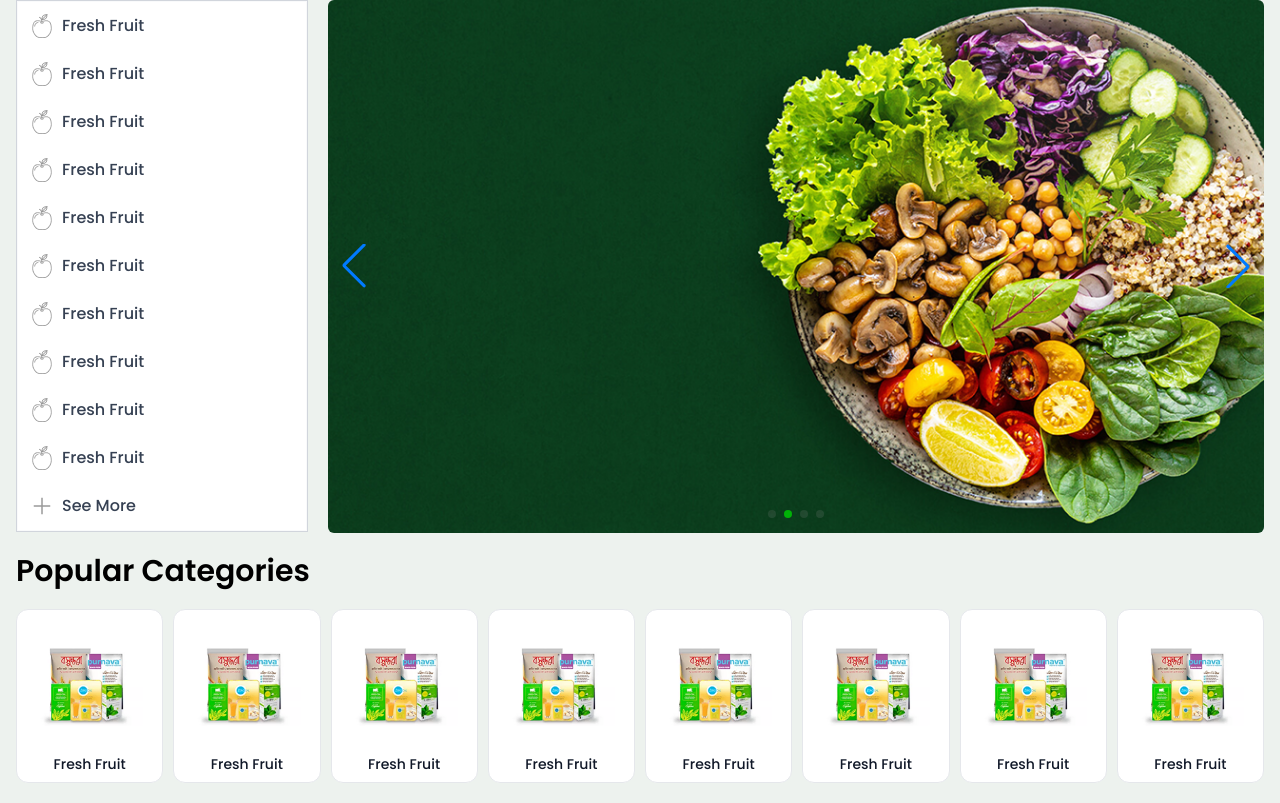
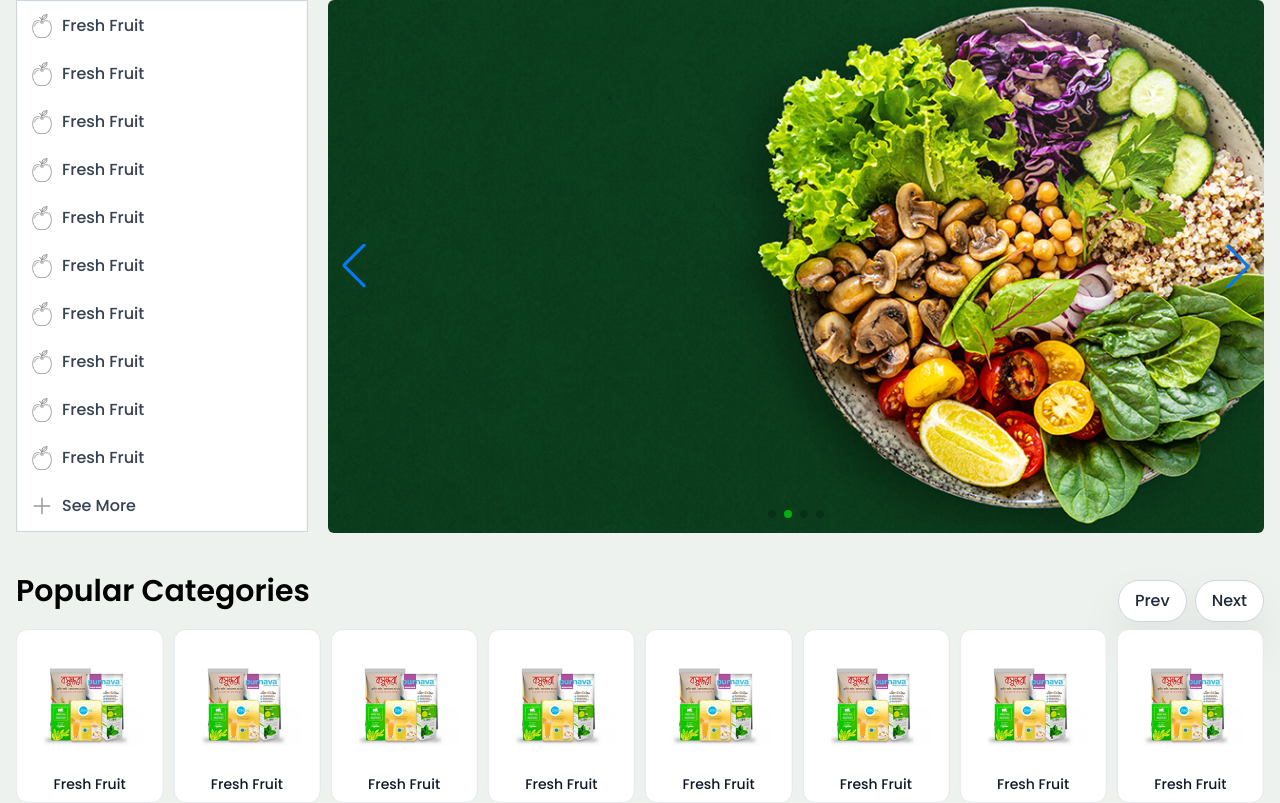
Before and after one commit to wahidhasib/-Laravel-vue-js, a Vue app in the folder Frontend/: page / in a window 1280 px wide. Shown: the top 803 px of the page. Built offline with nearby package versions, Linux system fonts and the light colour scheme.

Commit message:
Fix: carousel item fixed

```diff
--- a/Frontend/src/Pages/HomeView.vue
+++ b/Frontend/src/Pages/HomeView.vue
@@ -32,6 +32,17 @@ const onSwiperInit = (swiper) => {
     swiper.pagination.render()
     swiper.pagination.update()
 }
+
+const catPrevEl = ref(null)
+const catNextEl = ref(null)
+
+const onCategorySwiperInit = (swiper) => {
+  swiper.params.navigation.prevEl = catPrevEl.value
+  swiper.params.navigation.nextEl = catNextEl.value
+
+  swiper.navigation.init()
+  swiper.navigation.update()
+}
 </script>
 
 <template>
@@ -45,15 +56,31 @@ const onSwiperInit = (swiper) => {
     </div>
 
     <!-- Categories section -->
-    <section class="max-w-7xl mx-auto px-4 my-5">
-        <h2 class="font-semibold text-2xl md:text-3xl mb-5">Popular Categories</h2>
+    <section class="max-w-7xl mx-auto px-4 mt-10">
+        <div class="flex gap-3 items-center justify-between">
+            <h2 class="font-semibold text-2xl md:text-3xl mb-5">Popular Categories</h2>
+            <div class="flex gap-2">
+                    <button ref="catPrevEl"
+                        class="px-4 py-2 border rounded-full shadow-2xl border-gray-300 hover:bg-primary-dark bg-white font-medium text-gray-800 hover:text-white cursor-pointer duration-300">
+                        Prev
+                    </button>
+                    <button ref="catNextEl"
+                        class="px-4 py-2 border rounded-full shadow-2xl border-gray-300 hover:bg-primary-dark bg-white font-medium text-gray-800 hover:text-white cursor-pointer duration-300">
+                        Next
+                    </button>
+                </div>
+        </div>
         <!-- <div class="grid gap-3 grid-cols-3 sm:grid-cols-4 md:grid-cols-5 lg:grid-cols-6 xl:grid-cols-8 mt-3">
         </div> -->
-        <swiper :slidesPerView="1" :spaceBetween="10" :breakpoints="{
+        <swiper :modules="[Pagination, Autoplay, Navigation]" :slidesPerView="1" :spaceBetween="10" :breakpoints="{
             320: { slidesPerView: 3 },
             768: { slidesPerView: 6 },
             1024: { slidesPerView: 8 }
-        }" class="mySwiper">
+        }"
+        :autoplay="{delay: 2000}"
+        :navigation="{ prevEl: null, nextEl: null }"
+        @swiper="onCategorySwiperInit"
+        class="mySwiper">
             <SwiperSlide v-for="i in 20" :key="i">
                 <CategoryComponent></CategoryComponent>
             </SwiperSlide>
@@ -135,16 +162,3 @@ const onSwiperInit = (swiper) => {
         </div>
     </section>
 </template>
-
-<style>
-/* Inactive bullets (optional) */
-.swiper-pagination-bullet {
-    background-color: gray;
-    /* or whatever color you want for inactive bullets */
-}
-
-/* Active bullet */
-.swiper-pagination-bullet-active {
-    background-color: #00B207 !important;
-}
-</style>
--- a/Frontend/style.css
+++ b/Frontend/style.css
@@ -9,3 +9,21 @@
 * {
     font-family: var(--font-poppins);
 }
+
+
+/* Swiper js pagination styling */
+
+
+/* Inactive bullets (optional) */
+
+.swiper-pagination-bullet {
+    background-color: gray;
+    /* or whatever color you want for inactive bullets */
+}
+
+
+/* Active bullet */
+
+.swiper-pagination-bullet-active {
+    background-color: #00B207 !important;
+}
```
